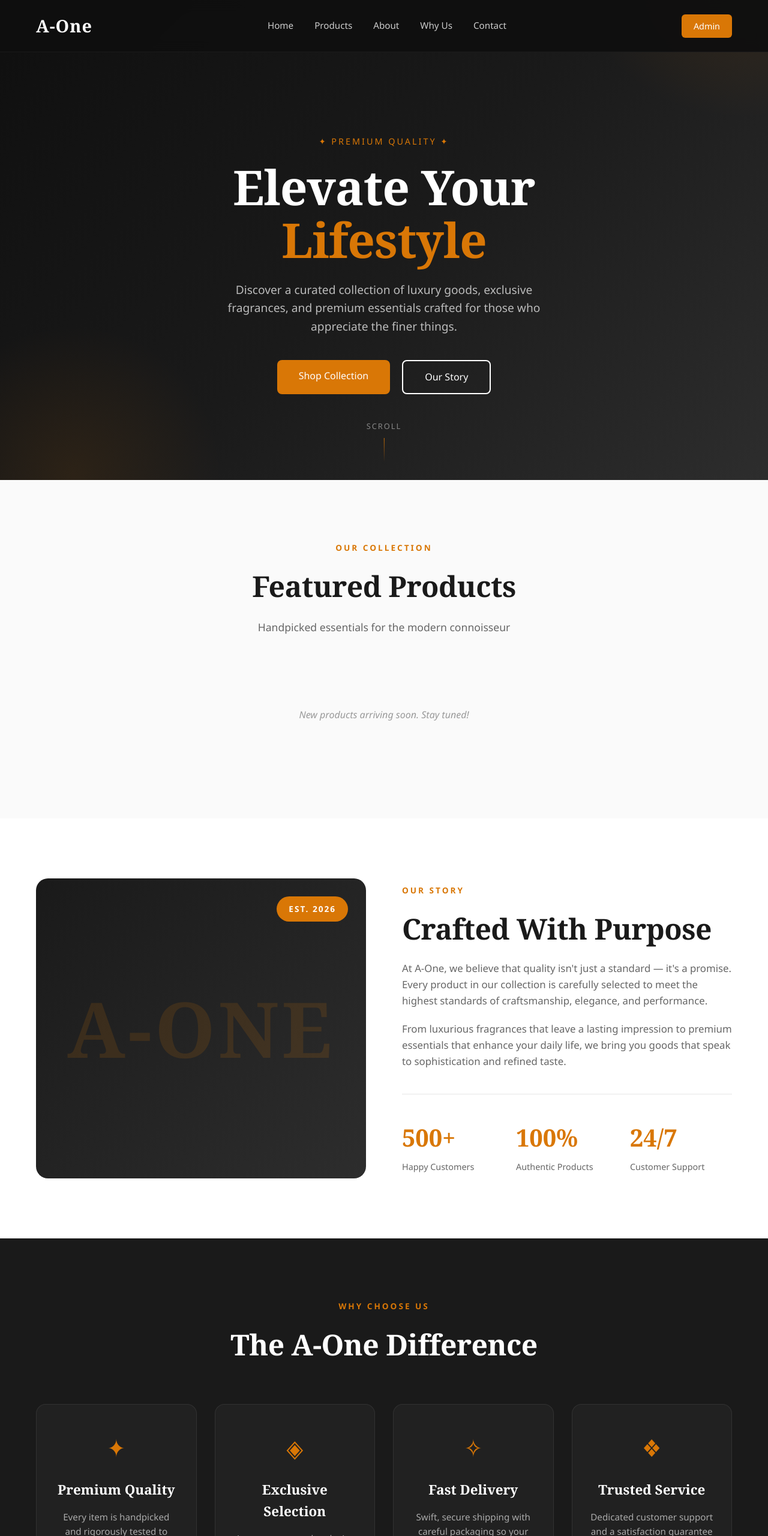
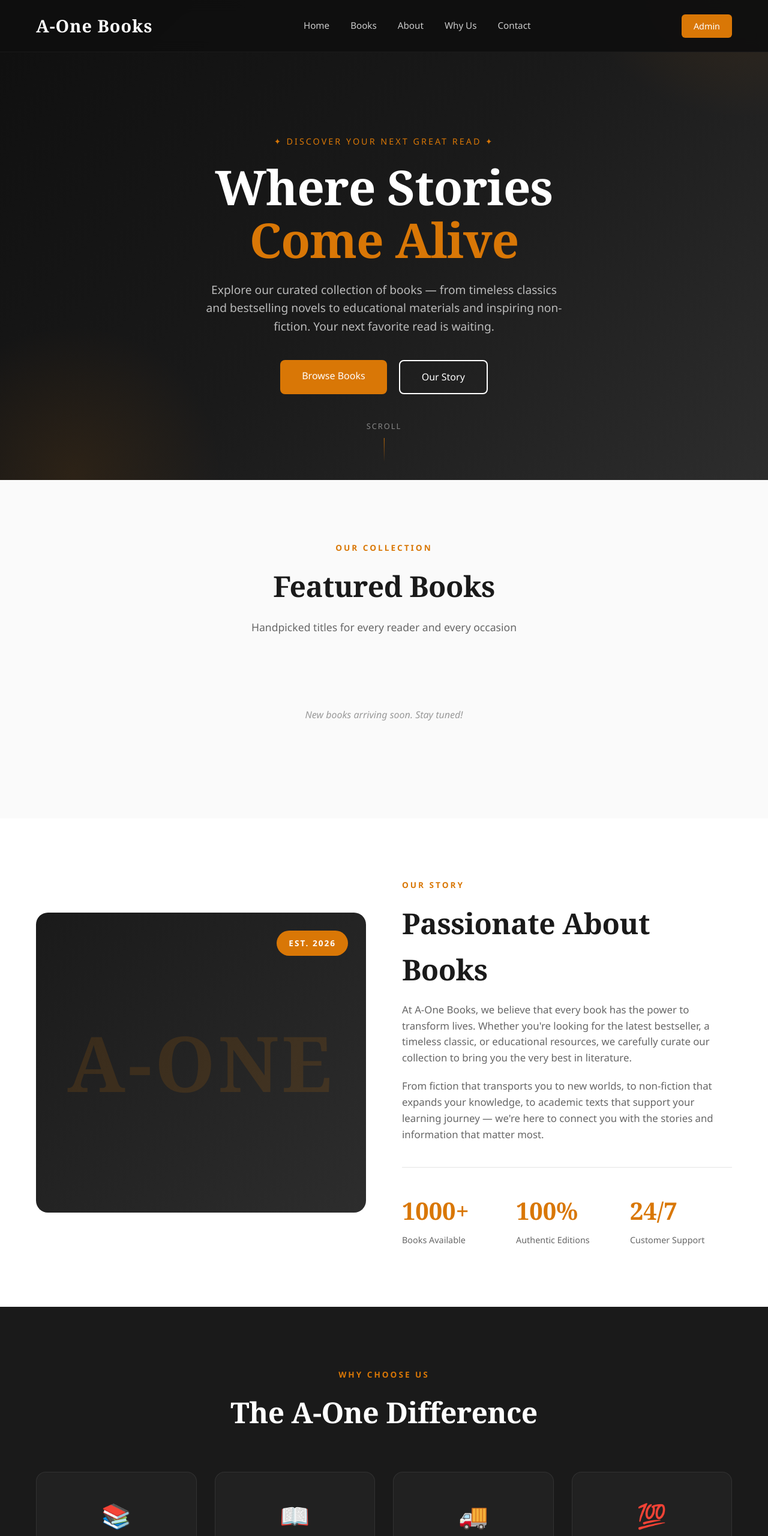
Before and after one commit to ojoolukayode/A-One-mobile-bookshop, a plain HTML site: page index.html in a window 1280 px wide. Shown: the top 2560 px of the page at 60% size. Drawn offline with Linux system fonts and the light colour scheme.

Commit message:
Update index.html

```diff
--- a/index.html
+++ b/index.html
@@ -3,8 +3,8 @@
 <head>
     <meta charset="UTF-8">
     <meta name="viewport" content="width=device-width, initial-scale=1.0">
-    <title>A-One - Premium Goods & Luxury Essentials</title>
-    <meta name="description" content="A-One - Your premium destination for quality goods, luxury fragrances, and exclusive essentials.">
+    <title>A-One Books - Your Premium Bookstore</title>
+    <meta name="description" content="A-One Books - Your premium destination for quality books, literature, and educational materials.">
     <link rel="stylesheet" href="style.css">
 </head>
 <body>
@@ -12,10 +12,10 @@
     <!-- Navigation -->
     <nav class="navbar">
         <div class="nav-container">
-            <a href="index.html" class="nav-logo">A-One</a>
+            <a href="index.html" class="nav-logo">A-One Books</a>
             <ul class="nav-menu">
                 <li><a href="#home" class="nav-link">Home</a></li>
-                <li><a href="#products" class="nav-link">Products</a></li>
+                <li><a href="#books" class="nav-link">Books</a></li>
                 <li><a href="#about" class="nav-link">About</a></li>
                 <li><a href="#features" class="nav-link">Why Us</a></li>
                 <li><a href="#contact" class="nav-link">Contact</a></li>
@@ -28,14 +28,14 @@
     <section id="home" class="hero">
         <div class="hero-overlay"></div>
         <div class="hero-content">
-            <span class="hero-tagline">✦ Premium Quality ✦</span>
-            <h1 class="hero-title">Elevate Your <span class="text-amber">Lifestyle</span></h1>
+            <span class="hero-tagline">✦ Discover Your Next Great Read ✦</span>
+            <h1 class="hero-title">Where Stories <span class="text-amber">Come Alive</span></h1>
             <p class="hero-subtitle">
-                Discover a curated collection of luxury goods, exclusive fragrances,
-                and premium essentials crafted for those who appreciate the finer things.
+                Explore our curated collection of books — from timeless classics and bestselling novels
+                to educational materials and inspiring non-fiction. Your next favorite read is waiting.
             </p>
             <div class="hero-buttons">
-                <a href="#products" class="btn-primary">Shop Collection</a>
+                <a href="#books" class="btn-primary">Browse Books</a>
                 <a href="#about" class="btn-outline">Our Story</a>
             </div>
         </div>
@@ -45,16 +45,16 @@
         </div>
     </section>
 
-    <!-- Featured Products Section -->
-    <section id="products" class="products-section">
+    <!-- Featured Books Section -->
+    <section id="books" class="products-section">
         <div class="container">
             <div class="section-header">
                 <span class="section-tag">Our Collection</span>
-                <h2 class="section-title">Featured Products</h2>
-                <p class="section-subtitle">Handpicked essentials for the modern connoisseur</p>
+                <h2 class="section-title">Featured Books</h2>
+                <p class="section-subtitle">Handpicked titles for every reader and every occasion</p>
             </div>
             <div id="productGrid" class="product-grid">
-                <p class="empty-message">New products arriving soon. Stay tuned!</p>
+                <p class="empty-message">New books arriving soon. Stay tuned!</p>
             </div>
         </div>
     </section>
@@ -69,25 +69,25 @@
             </div>
             <div class="about-content">
                 <span class="section-tag">Our Story</span>
-                <h2 class="section-title">Crafted With Purpose</h2>
+                <h2 class="section-title">Passionate About Books</h2>
                 <p>
-                    At A-One, we believe that quality isn't just a standard — it's a promise.
-                    Every product in our collection is carefully selected to meet the highest
-                    standards of craftsmanship, elegance, and performance.
+                    At A-One Books, we believe that every book has the power to transform lives.
+                    Whether you're looking for the latest bestseller, a timeless classic, or educational
+                    resources, we carefully curate our collection to bring you the very best in literature.
                 </p>
                 <p>
-                    From luxurious fragrances that leave a lasting impression to premium
-                    essentials that enhance your daily life, we bring you goods that speak
-                    to sophistication and refined taste.
+                    From fiction that transports you to new worlds, to non-fiction that expands your
+                    knowledge, to academic texts that support your learning journey — we're here to
+                    connect you with the stories and information that matter most.
                 </p>
                 <div class="about-stats">
                     <div class="stat">
-                        <h3>500+</h3>
-                        <p>Happy Customers</p>
+                        <h3>1000+</h3>
+                        <p>Books Available</p>
                     </div>
                     <div class="stat">
                         <h3>100%</h3>
-                        <p>Authentic Products</p>
+                        <p>Authentic Editions</p>
                     </div>
                     <div class="stat">
                         <h3>24/7</h3>
@@ -107,24 +107,24 @@
             </div>
             <div class="features-grid">
                 <div class="feature-card">
-                    <div class="feature-icon">✦</div>
-                    <h3>Premium Quality</h3>
-                    <p>Every item is handpicked and rigorously tested to ensure it meets our exacting standards.</p>
+                    <div class="feature-icon">📚</div>
+                    <h3>Curated Selection</h3>
+                    <p>Every book in our collection is carefully selected to ensure quality, relevance, and value for our readers.</p>
                 </div>
                 <div class="feature-card">
-                    <div class="feature-icon">◈</div>
-                    <h3>Exclusive Selection</h3>
-                    <p>Access to rare and exclusive products you won't find anywhere else on the market.</p>
+                    <div class="feature-icon">📖</div>
+                    <h3>Wide Variety</h3>
+                    <p>From fiction and non-fiction to academic texts and children's books — we have something for every reader.</p>
                 </div>
                 <div class="feature-card">
-                    <div class="feature-icon">✧</div>
+                    <div class="feature-icon">🚚</div>
                     <h3>Fast Delivery</h3>
-                    <p>Swift, secure shipping with careful packaging so your items arrive in perfect condition.</p>
+                    <p>Swift, secure shipping with careful packaging so your books arrive in perfect condition, ready to read.</p>
                 </div>
                 <div class="feature-card">
-                    <div class="feature-icon">❖</div>
-                    <h3>Trusted Service</h3>
-                    <p>Dedicated customer support and a satisfaction guarantee on every single purchase.</p>
+                    <div class="feature-icon">💯</div>
+                    <h3>Authentic Editions</h3>
+                    <p>We guarantee 100% authentic, original editions from trusted publishers. No counterfeits, ever.</p>
                 </div>
             </div>
         </div>
@@ -135,39 +135,39 @@
         <div class="container">
             <div class="section-header">
                 <span class="section-tag">Testimonials</span>
-                <h2 class="section-title">What Our Clients Say</h2>
+                <h2 class="section-title">What Our Readers Say</h2>
             </div>
             <div class="testimonials-grid">
                 <div class="testimonial-card">
                     <div class="stars">★★★★★</div>
-                    <p>"Absolutely stunning quality. The fragrance I ordered exceeded all my expectations. Will definitely be a returning customer."</p>
+                    <p>"Absolutely love this bookstore! The selection is amazing and the books arrived in perfect condition. My go-to place for all my reading needs."</p>
                     <div class="testimonial-author">
                         <div class="author-avatar">A</div>
                         <div>
                             <h4>Amara K.</h4>
-                            <span>Verified Buyer</span>
+                            <span>Avid Reader</span>
                         </div>
                     </div>
                 </div>
                 <div class="testimonial-card">
                     <div class="stars">★★★★★</div>
-                    <p>"Fast delivery, beautiful packaging, and premium products. A-One has become my go-to for luxury essentials."</p>
+                    <p>"Fast delivery, great prices, and authentic books. A-One Books has become my favorite online bookstore. Highly recommend to fellow book lovers!"</p>
                     <div class="testimonial-author">
                         <div class="author-avatar">D</div>
                         <div>
                             <h4>David M.</h4>
-                            <span>Verified Buyer</span>
+                            <span>Book Enthusiast</span>
                         </div>
                     </div>
                 </div>
                 <div class="testimonial-card">
                     <div class="stars">★★★★★</div>
-                    <p>"The attention to detail is incredible. Every product feels carefully curated. Highly recommend to anyone who values quality."</p>
+                    <p>"The customer service is exceptional. They helped me find a rare edition I'd been searching for months. Truly passionate about books and their readers."</p>
                     <div class="testimonial-author">
                         <div class="author-avatar">S</div>
                         <div>
                             <h4>Sofia L.</h4>
-                            <span>Verified Buyer</span>
+                            <span>Literature Professor</span>
                         </div>
                     </div>
                 </div>
@@ -179,8 +179,8 @@
     <section id="contact" class="contact-section">
         <div class="container">
             <div class="contact-box">
-                <h2>Join the A-One Experience</h2>
-                <p>Subscribe to receive exclusive offers, early access to new arrivals, and curated content.</p>
+                <h2>Join the A-One Readers Club</h2>
+                <p>Subscribe to receive book recommendations, exclusive discounts, and early access to new arrivals.</p>
                 <form class="newsletter-form" onsubmit="handleNewsletter(event)">
                     <input type="email" placeholder="Enter your email address" required>
                     <button type="submit" class="btn-primary">Subscribe</button>
@@ -194,14 +194,14 @@
         <div class="container">
             <div class="footer-grid">
                 <div class="footer-col">
-                    <h3 class="footer-logo">A-One</h3>
-                    <p>Your premium destination for quality goods and luxury essentials.</p>
+                    <h3 class="footer-logo">A-One Books</h3>
+                    <p>Your premium destination for quality books, literature, and educational materials.</p>
                 </div>
                 <div class="footer-col">
                     <h4>Quick Links</h4>
                     <ul>
                         <li><a href="#home">Home</a></li>
-                        <li><a href="#products">Products</a></li>
+                        <li><a href="#books">Books</a></li>
                         <li><a href="#about">About</a></li>
                         <li><a href="#contact">Contact</a></li>
                     </ul>
@@ -209,7 +209,7 @@
                 <div class="footer-col">
                     <h4>Contact</h4>
                     <ul>
-                        <li>📧 hello@a-one.com</li>
+                        <li>📧 hello@aonebooks.com</li>
                         <li>📱 +1 (555) 123-4567</li>
                         <li>📍 Available Worldwide</li>
                     </ul>
@@ -224,7 +224,7 @@
                 </div>
             </div>
             <div class="footer-bottom">
-                <p>&copy; 2026 A-One. All rights reserved.</p>
+                <p>&copy; 2026 A-One Books. All rights reserved.</p>
                 <a href="admin.html" class="admin-link">Admin Portal</a>
             </div>
         </div>
@@ -237,7 +237,7 @@
             const productGrid = document.getElementById('productGrid');
 
             if (inventory.length === 0) {
-                productGrid.innerHTML = '<p class="empty-message">New products arriving soon. Stay tuned!</p>';
+                productGrid.innerHTML = '<p class="empty-message">New books arriving soon. Stay tuned!</p>';
                 return;
             }
 
@@ -271,7 +271,7 @@
         // Newsletter handler
         function handleNewsletter(e) {
             e.preventDefault();
-            alert('Thank you for subscribing! Welcome to A-One.');
+            alert('Thank you for subscribing! Welcome to A-One Books.');
             e.target.reset();
         }
 
```
